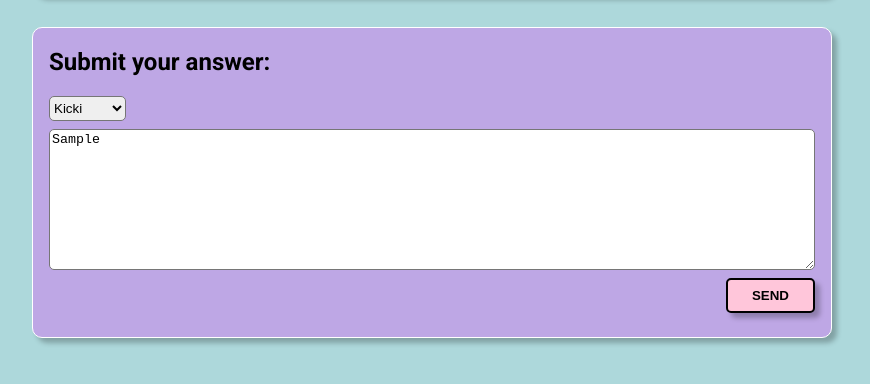
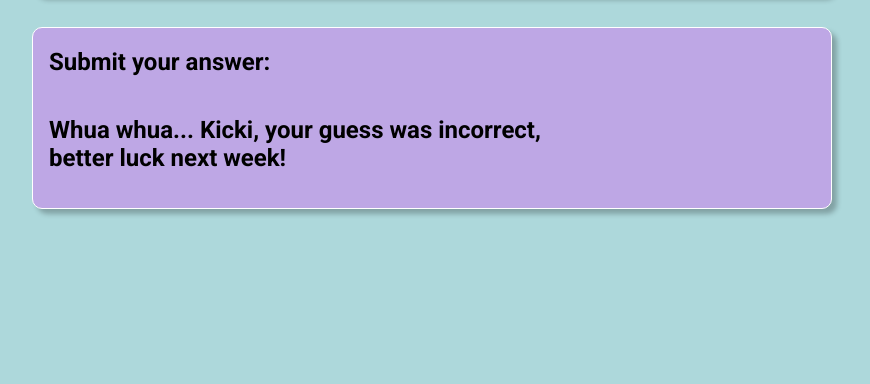
Before and after one commit to akickia/AgileProject, a plain HTML site: page index.html in a window 1280 px wide. Both pictures are taken after typing "Sample" into the empty fields and a click on the input "SEND". Shown: the part 370-754 px from the top of the page, without its empty margins (208-1078 px from the left). Drawn offline with Linux system fonts and the light colour scheme; a web font is replaced by a local one.

Commit message:
Added modal for win and loose cases

```diff
--- a/index.html
+++ b/index.html
@@ -1,10 +1,10 @@
 <!DOCTYPE html>
 <html lang="en">
   <head>
-  <meta charset="UTF-8">
-  <meta http-equiv="X-UA-Compatible" content="IE=edge">
-  <meta name="viewport" content="width=device-width, initial-scale=1.0">
-  <link rel="stylesheet" href="style/index.css">
+    <meta charset="UTF-8" />
+    <meta http-equiv="X-UA-Compatible" content="IE=edge" />
+    <meta name="viewport" content="width=device-width, initial-scale=1.0" />
+    <link rel="stylesheet" href="style/index.css" />
     <title>Document</title>
   </head>
   <body>
@@ -18,28 +18,36 @@
           <h2>Question of the week:</h2>
           <h3 class="question"></h3>
         </div>
-      <img src="https://images.unsplash.com/photo-1611915387288-fd8d2f5f928b?ixlib=rb-4.0.3&ixid=MnwxMjA3fDB8MHxwaG90by1wYWdlfHx8fGVufDB8fHx8&auto=format&fit=crop&w=880&q=80">
+        <img
+          src="https://images.unsplash.com/photo-1611915387288-fd8d2f5f928b?ixlib=rb-4.0.3&ixid=MnwxMjA3fDB8MHxwaG90by1wYWdlfHx8fGVufDB8fHx8&auto=format&fit=crop&w=880&q=80"
+        />
       </section>
       <section class="answer-container">
         <h2>Submit your answer:</h2>
         <form action="">
           <select id="name" name="name">
-          <option value="kicki">Kicki</option>
-          <option value="fabiola">Fabiola</option>
-          <option value="martina">Martina</option>
-          <option value="malek">Malek</option>
-          <option value="joakim">Joakim</option>
-          <option value="freija">Freija</option>
-          <option value="rolf">Rolf</option>
-          <option value="joakim">Joakim</option>
-          <option value="lisa">Lisa</option>
-          <option value="charlotte">Charlotte</option>
-          <option value="rickard">Rickard</option>
-          <option value="adam">Adam</option>
-          <option value="philippa">Philippa</option>
+            <option value="Kicki">Kicki</option>
+            <option value="Fabiola">Fabiola</option>
+            <option value="Martina">Martina</option>
+            <option value="Malek">Malek</option>
+            <option value="Joakim">Joakim</option>
+            <option value="Freija">Freija</option>
+            <option value="Rolf">Rolf</option>
+            <option value="Joakim">Joakim</option>
+            <option value="Lisa">Lisa</option>
+            <option value="Charlotte">Charlotte</option>
+            <option value="Rickard">Rickard</option>
+            <option value="Adam">Adam</option>
+            <option value="Philippa">Philippa</option>
           </select>
-        <textarea rows="9" class="answer-box" type="text" name="answer" size="50"></textarea>
-        <input class="submit-button" type="submit" value="SEND">
+          <textarea
+            rows="9"
+            class="answer-box"
+            type="text"
+            name="answer"
+            size="50"
+          ></textarea>
+          <input class="submit-button" type="submit" value="SEND" />
         </form>
       </section>
     </main>
--- a/script/script.js
+++ b/script/script.js
@@ -44,8 +44,15 @@ function checkResult(name, answer) {
 
   if (data[index].answer == answer) {
     console.log("yaaay");
+    let correctModal = document.querySelector("form");
+    correctModal.innerHTML = `
+    <h3>Congratulations ${name}, your guess was correct!</h3>
+  `;
   } else {
     console.log("nay");
+    let incorrectModal = document.querySelector("form");
+    incorrectModal.innerHTML = `
+    <h2>Whua whua... ${name}, your guess was incorrect, <br> better luck next week!</h2>`;
   }
 }
 
```
Lines whose indentation alone changed are shown as unchanged.
